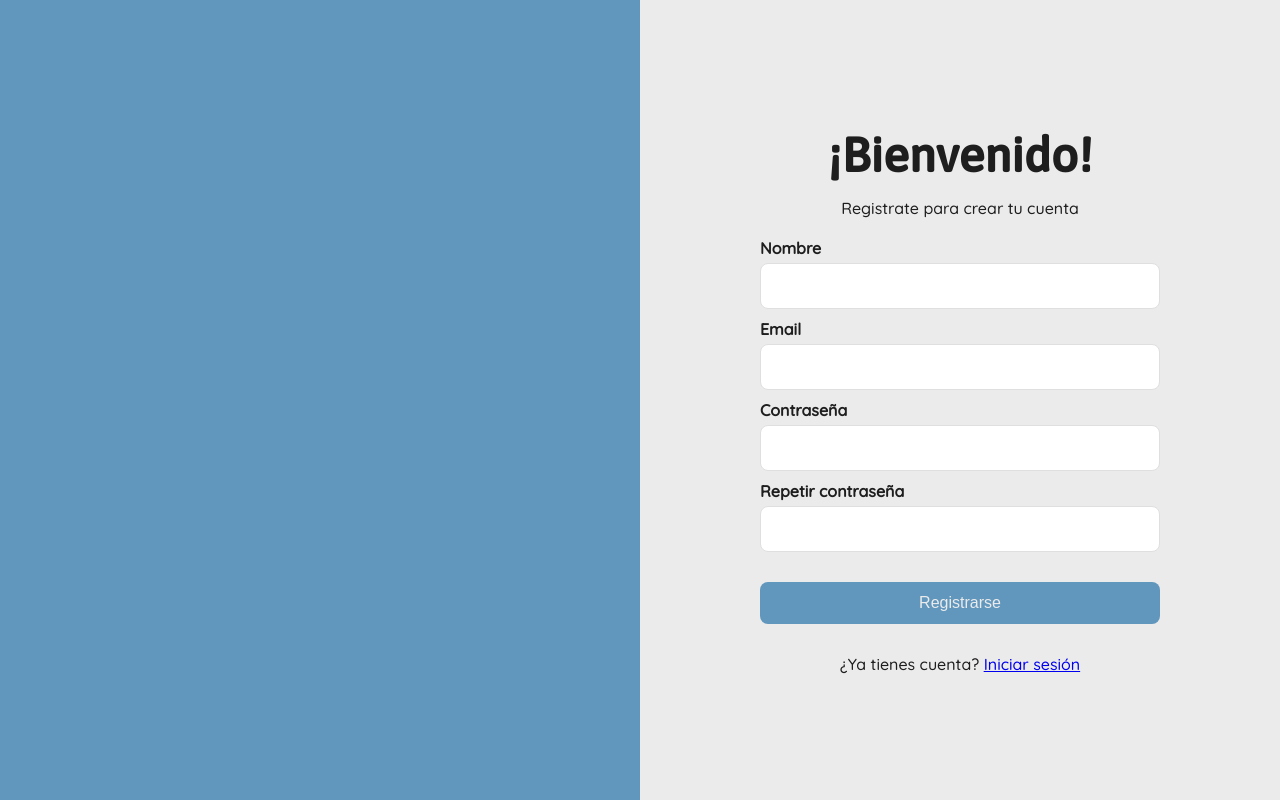
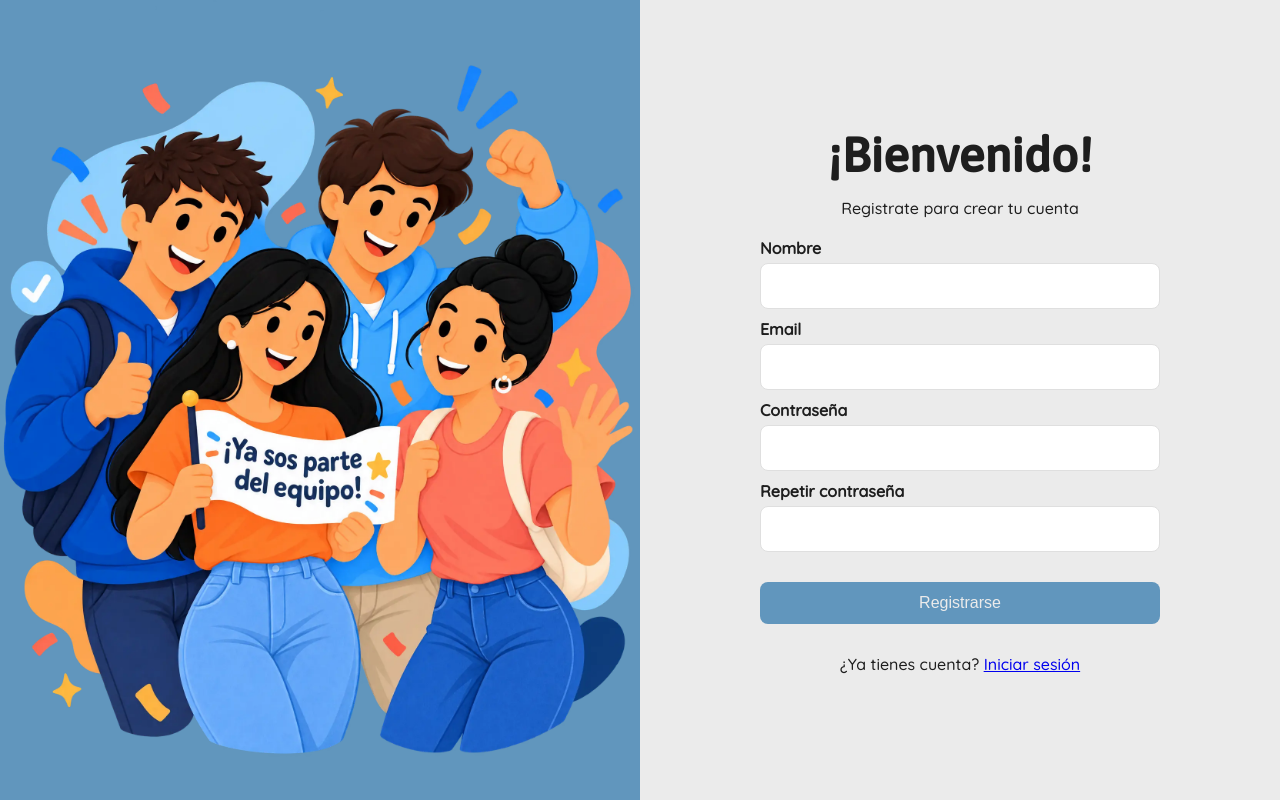
Before and after one commit to titoValen/colabo, a React (Vite) app in the folder client/: page /registrarse in a window 1280 px wide. Built offline with nearby package versions, Linux system fonts and the light colour scheme; no server answers.

Commit message:
feat: agregar ilustración de registro y actualizar la estructura del componente Register

```diff
--- a/client/src/pages/Register.jsx
+++ b/client/src/pages/Register.jsx
@@ -2,6 +2,7 @@ import { useState } from "react";
 import { Link, useNavigate } from "react-router";
 import { useAuth } from "@/hooks/useAuth";
 import AuthField from "@components/AuthField";
+import ColaboLogin from "@/assets/illustration/colabo_register.webp";
 import "@/styles/auth.css";
 
 export default function Register() {
@@ -54,7 +55,9 @@ export default function Register() {
 
   return (
     <main className="auth-page">
-      <section className="auth-image"></section>
+      <section className="auth-image">
+        <img src={ColaboLogin} alt="Ilustración de Colabo" loading="lazy" />
+      </section>
 
       <section className="auth-panel" aria-labelledby="auth-title">
         <h1 id="auth-title" className="auth-title">
```
Also changed, not shown: client/src/assets/illustration/colabo_register.webp (added).
